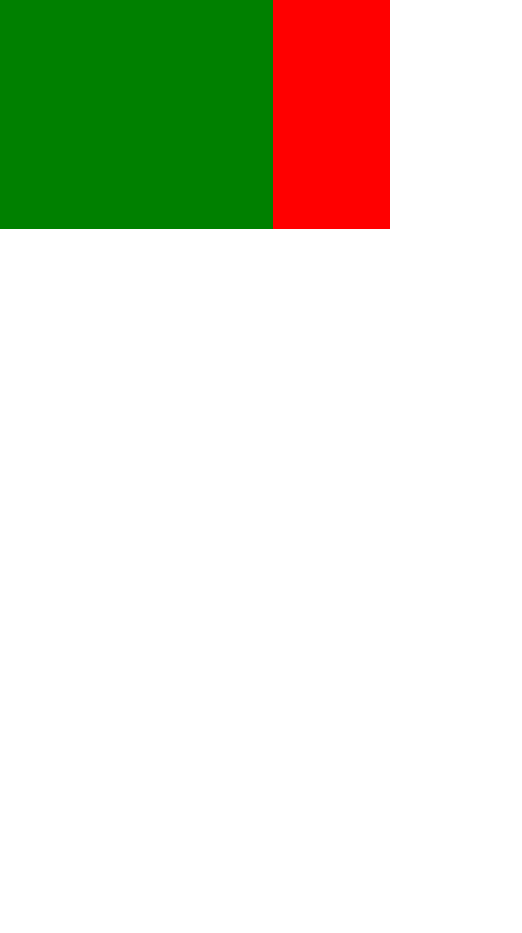
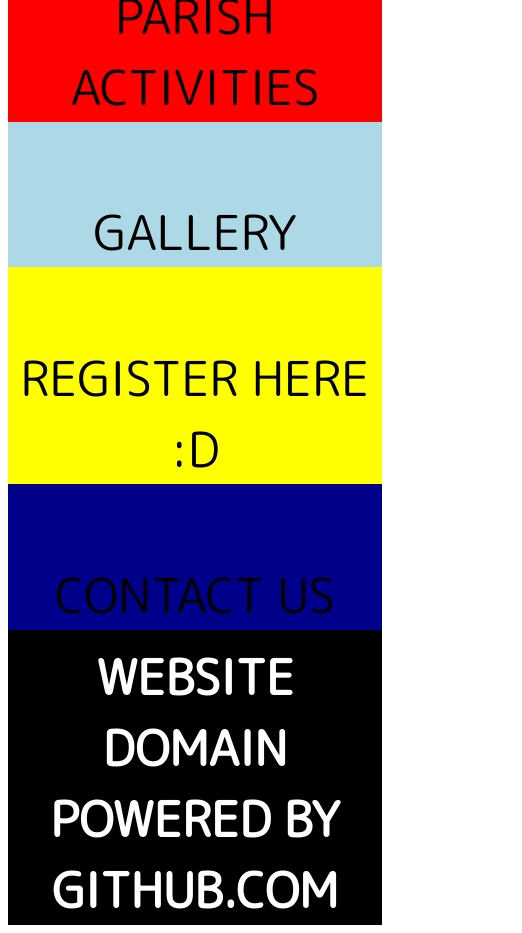
Before and after one commit to slrpmas/Website, a plain HTML site: page index.html in a window 390 px wide. Shown: the part 320-1253 px from the top of the page, 522 px wide, since content can reach past the window. Before the commit the page ends 844 px from the top, so only its background shows below. Drawn offline with Linux system fonts and the light colour scheme.

Commit message:
Responsive Phone

```diff
--- a/CSS/index.css
+++ b/CSS/index.css
@@ -7,15 +7,6 @@
 	background-color: Green;
 	width: 70%;
 	height: 65%;
-}
-#HeaderText {
-	text-align: center;
-	font-family: 'M PLUS Rounded 1c', sans-serif;
-	text-transform: uppercase;
-	color: Black;
-	font-size: 3em;
-	margin: 0;
-	padding-top: 20%;
 }
 #ActivitiesBox {
 	position: absolute;
@@ -27,3 +18,71 @@
 	width: 30%;
 	height: 65%;
 }
+#PictureBox {
+	position: absolute;
+	top: 65%;
+	left: 0;
+	right: 0;
+	bottom: 0;
+	background-color: LightBlue;
+	width: 45%;
+	height: 35%;
+}
+#RegistrationBox {
+	position: absolute;
+	top: 65%;
+	left: 45%;
+	right: 0;
+	bottom: 0;
+	background-color: Yellow;
+	width: 55%;
+	height: 70%;
+}
+#ContactUsBox {
+	position: absolute;
+	top: 100%;
+	left: 0;
+	right: 0;
+	bottom: 0;
+	background-color: DarkBlue;
+	width: 45%;
+	height: 35%;
+}
+#Credits {
+	position: absolute;
+	top: 135%;
+	left: 0;
+	right: 0;
+	bottom: 0;
+	background-color: Black;
+	width: 100%;
+	height: 20%;
+}
+#HeaderText {
+	text-align: center;
+	font-family: 'M PLUS Rounded 1c', sans-serif;
+	text-transform: uppercase;
+	color: Black;
+	font-size: 3em;
+	margin: 0;
+	padding-top: 20%;
+}
+#CreditText {
+	text-align: center;
+	font-family: 'M PLUS Rounded 1c', sans-serif;
+	text-transform: uppercase;
+	color: White;
+	font-size: 3em;
+	margin: 0;
+	padding-top: 3%;
+}
+@media only screen and (max-width: 800px) {
+	#WelcomeBox, #ActivitiesBox, #PictureBox, #RegistrationBox, #ContactUsBox, #Credits {
+		width: 100%;
+		height: 20%;
+		position: relative;
+		top: 0;
+		left: 0;
+		right: 0;
+	}
+}
--- a/index.html
+++ b/index.html
@@ -2,6 +2,7 @@
 <html>
 <head>
 <link rel="stylesheet" href="CSS\index.css">
+<meta name="viewport" content="width=device-width, initial-scale=1.0">
 <link href="https://fonts.googleapis.com/css?family=M+PLUS+Rounded+1c" rel="stylesheet">
 <title> Ministry of Altar Servers </title>
 </head>
@@ -12,5 +13,17 @@
 	<div id="ActivitiesBox">
 		<p id="HeaderText"> Parish Activities </p>
 	</div>
+	<div id="PictureBox">
+		<p id="HeaderText"> Gallery </p>
+	</div>
+	<div id="RegistrationBox">
+		<p id="HeaderText"> Register here :D</p>
+	</div>
+	<div id="ContactUsBox">
+		<p id="HeaderText"> Contact us </p>
+	</div>
+	<div id="Credits">
+		<h1 id="CreditText">Website domain powered by Github.com</h1>
+	</div>
 </body>
 </html>
```
